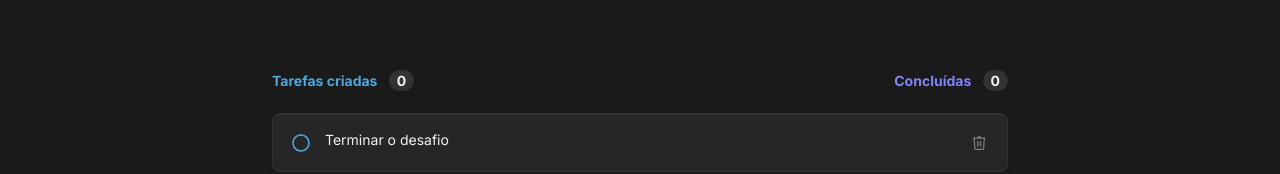
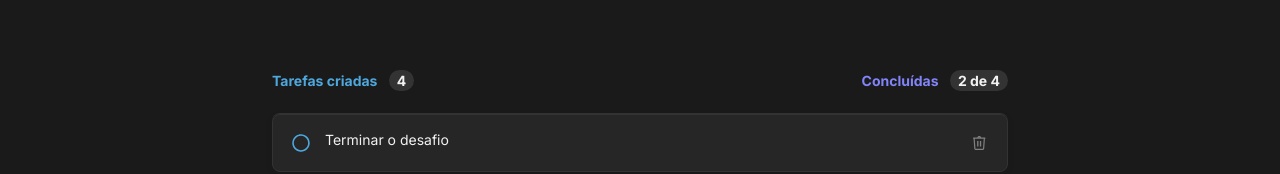
Before and after one commit to marianafocassio/to-do-list-react, a React (Vite) app: page / in a window 1280 px wide. Shown: the part 249-423 px from the top of the page. Built offline with nearby package versions, Linux system fonts and the light colour scheme.

Commit message:
funcionalidade contador de tarefas

```diff
--- a/src/components/TasksList.tsx
+++ b/src/components/TasksList.tsx
@@ -81,6 +81,9 @@ export function TasksList() {
       setTasks(newTasks);
    }
 
+   //Contar tarefas completas
+   const tasksCompleted = tasks.filter((task) => task.isIncomplete == false).length;
+
    return (
       <>
          <div className={stylesInput.taskInput}>
@@ -102,8 +105,8 @@ export function TasksList() {
 
          <div className={styles.tasksList}>
             <div className={styles.infosContainer}>
-               <p className={styles.createdTasks}>Tarefas criadas <span>0</span></p>
-               <p className={styles.completedTasks}>Concluídas <span>0</span></p>
+               <p className={styles.createdTasks}>Tarefas criadas <span>{tasks.length}</span></p>
+               <p className={styles.completedTasks}>Concluídas <span>{tasksCompleted + ' de ' + tasks.length}</span></p>
             </div>
             <div className={styles.tasksContainer}>
                {/* <img src={clipboard} alt="" />
```
